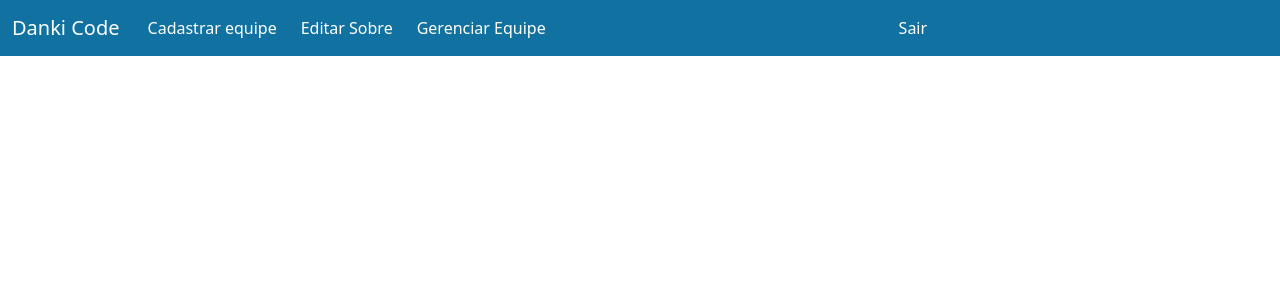
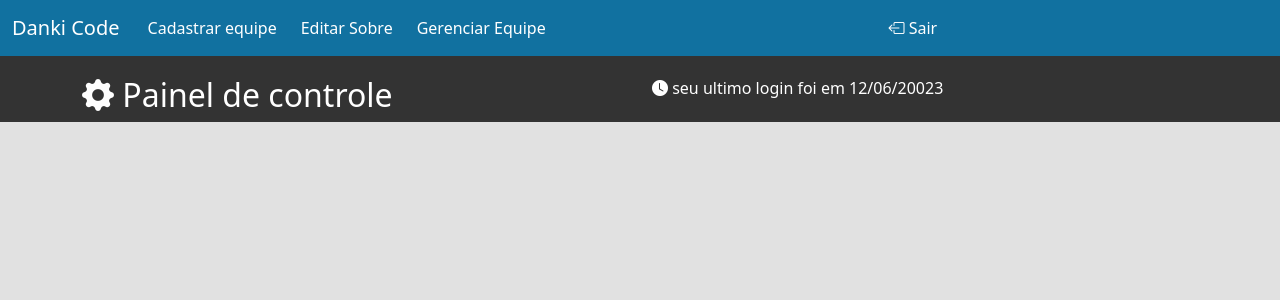
Before and after one commit to eu-waliston/PHP, a PHP site: page / in a window 1280 px wide. Shown: the top 300 px of the page. Run offline with PHP 8.4, Linux system fonts and the light colour scheme.

Commit message:
PHP e Bootstrap  projeto dashboard UI finished

```diff
--- a/Bootstrpa_e_PHP/dashboard/css/syle.css
+++ b/Bootstrpa_e_PHP/dashboard/css/syle.css
@@ -1,3 +1,7 @@
+body {
+    background-color: rgb(225 225 225);
+}
+
 .navbar {
     background-color: #1171a0;
 }
@@ -148,3 +152,25 @@
     color: #ffffff;
     background-color: #1dbdda;
 }
+
+
+
+/*========HEADER CUSTOM STYLE========*/
+header#header {
+    background-color: #333;
+    color: #fff;
+
+}
+header p, header h2 {
+    margin-top: 20px;
+}
+
+
+@media screen and (max-with: 1000px) {
+    #header p {
+        margin-top: 20px;
+        position: relative;
+        top: 0;
+        text-align: center;
+    }
+}
--- a/Bootstrpa_e_PHP/dashboard/index.php
+++ b/Bootstrpa_e_PHP/dashboard/index.php
@@ -9,11 +9,12 @@
     <!-- Bootstrap -->
     <link href="./css/bootstrap.min.css" rel="stylesheet">
     <link rel="stylesheet" href="./css/syle.css">
+    <link rel="stylesheet" href="https://cdn.jsdelivr.net/npm/bootstrap-icons@1.10.3/font/bootstrap-icons.css">
 </head>
 
 <body>
     <main>
-        <nav class="navbar navbar-expand-md navbar-default fixed-top bg-default">
+        <nav class="navbar navbar-expand-md navbar-default  bg-default">
             <div class="container-fluid">
                 <a class="navbar-brand" href="#">Danki Code</a>
                 <button class="navbar-toggler" type="button" data-bs-toggle="collapse" data-bs-target="#navbarCollapse"
@@ -34,7 +35,7 @@
                     </ul>
                     <ul class="navbar-nav me-auto mb-2 mb-md-0">
                         <li class="nav-item">
-                            <a href="?sair" class="nav-link">Sair</a>
+                            <a href="?sair" class="nav-link"><i class="bi bi-box-arrow-left"></i> Sair</a>
                         </li>
                     </ul>
                 </div>
@@ -42,6 +43,23 @@
         </nav>
     </main>
 
+    <header id="header">
+        <div class="container">
+            <div class="row">
+                <div class="col-md-6">
+                    <h2>
+                        <i class="bi bi-gear-fill"></i> Painel de controle
+                    </h2>
+                </div>
+                <div class="col-md-6">
+                    <p>
+                        <i class="bi bi-clock-fill"></i> seu ultimo login foi em 12/06/20023
+                    </p>
+                </div>
+            </div>
+        </div>
+    </header>
+
     <script src="./js/bootstrap.min.js"></script>
 </body>
 
```
